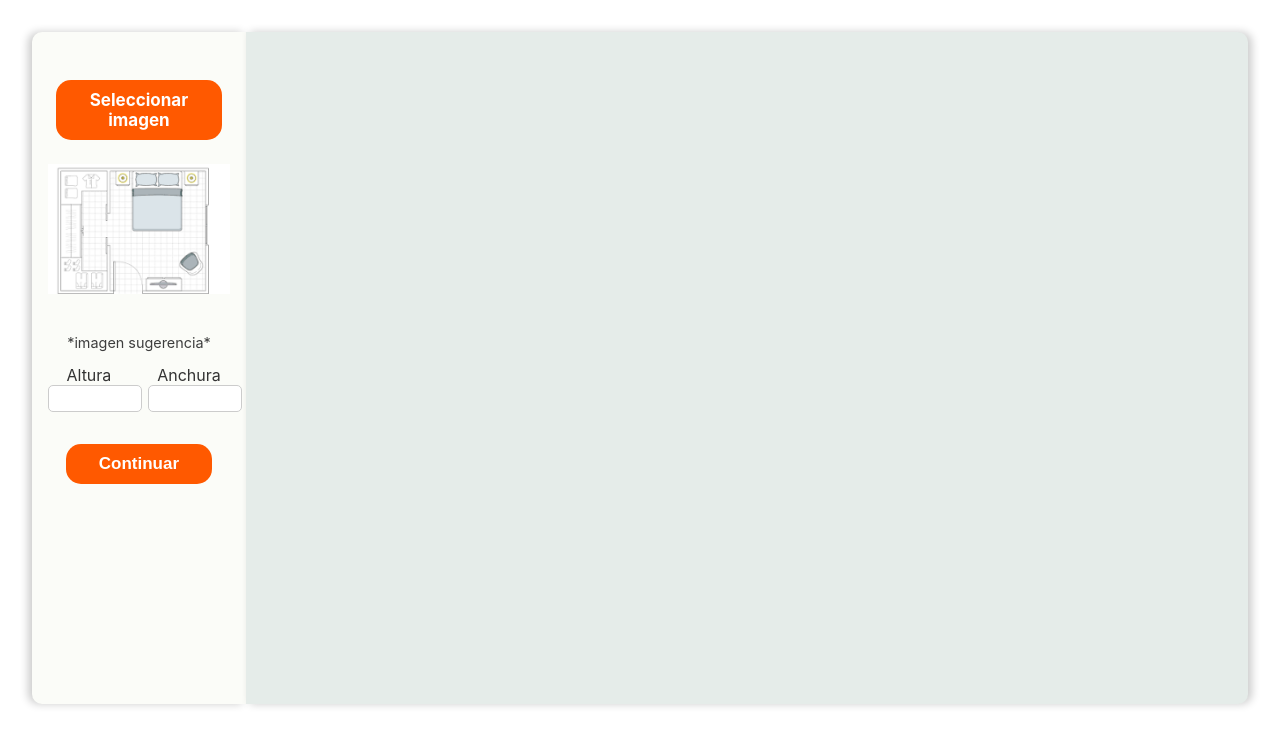
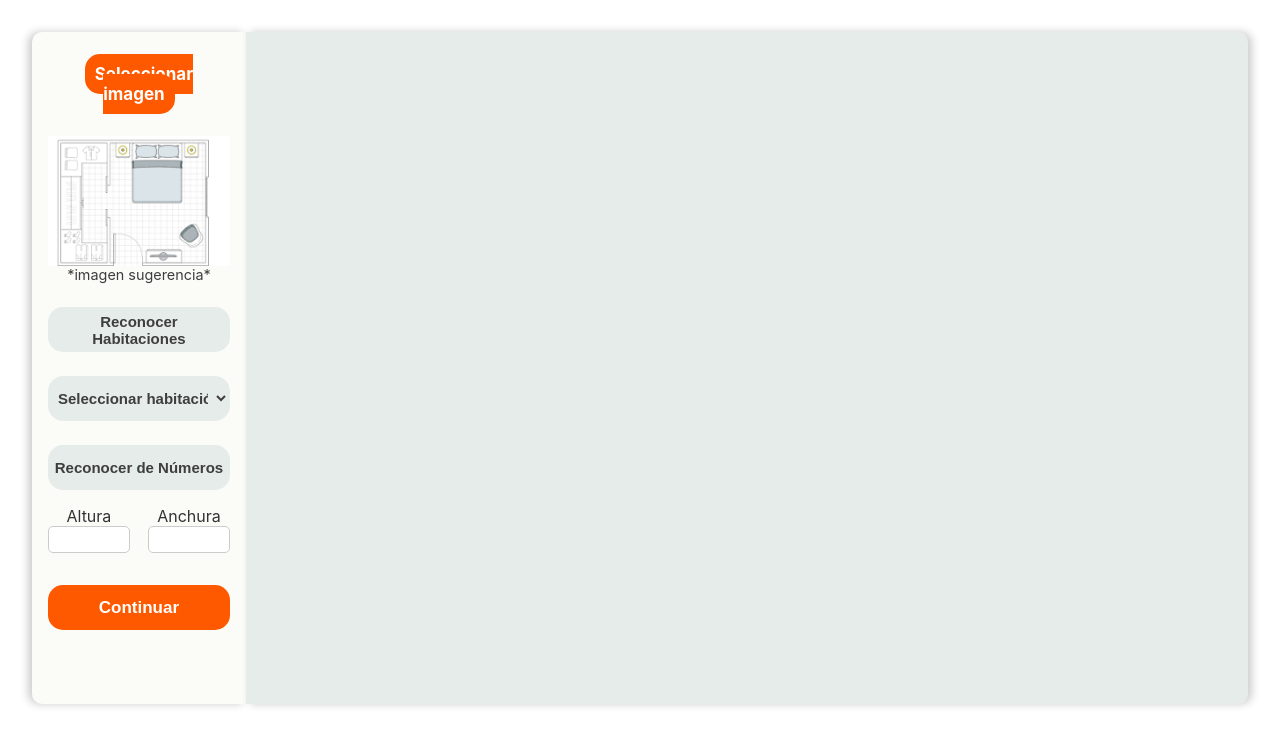
Before and after one commit to FernandoReyesV2/SPCv2, a Django app: page /planos/ in a window 1280 px wide. Shown: the part 56-800 px from the top of the page. Run offline with Django 5.2, Linux system fonts and the light colour scheme; some libraries are stand-ins or nearby versions.

Commit message:
Correccion del funcionamiento, se agrego el reconocimiento de las habitaciones. Se modifico el estilo visual de la vista de planos.

```diff
--- a/Planos/static/css/planos.css
+++ b/Planos/static/css/planos.css
@@ -52,10 +52,11 @@
     align-items: center;
 }
 
+.contenedor-panel form{
+    margin-top: 1rem;
+}
+
 .btn-imagen {
-    margin-top: 2rem;
-    margin-bottom: 1.5rem; /* Más espacio entre el botón y la imagen */
-    width: 80%;
     border-width: 0;
     font-size: 17px;
     padding: 10px; /* Ajusté el padding para mayor altura del botón */
@@ -74,22 +75,85 @@
 
 .ejemplo {
     display: block;
-    margin: 0 auto;
     max-width: 100%; /* Ajusta el ancho máximo al contenedor */
     max-height: 150px; /* Limita la altura máxima de la imagen */
-    margin-bottom: 1.5rem; /* Espacio entre la imagen y el texto de sugerencia */
+    margin-top: 2rem;
 }
 
 .sugerencia {
-    margin-top: 1rem;
     font-size: 0.9rem;
     color: var(--texto);
+    margin: 0;
 }
 
+.select-habitaciones{
+    text-align: center;
+    width: 100%;
+    font-size: 15px;
+    padding: 5px;
+    background-color: var(--gris);
+    border-radius: 15px;
+    border-color: var(--gris);
+    margin-top: 1.5rem;
+    color: #3e3e3e;
+    font-weight: bold;
+    height: 45px;
+}
+
+.select-habitaciones:hover{
+    background-color: var(--blanco-perla); /* Cambia de color al pasar el mouse */
+    box-shadow: 0px 0px 10px rgba(0,0,0,0.2);
+}
+
+.contenedor-inputs {
+    margin-top: 1rem;
+    display: flex; /* Usar flexbox para alinear los grupos de inputs */
+    justify-content: space-between; /* Espacio entre los grupos */
+}
+
+.input-group {
+    display: flex;
+    flex-direction: column; /* Colocar label y input uno encima del otro */
+    width: 45%;
+}
+
+.btn-reconocer{
+    width: 100%;
+    font-size: 15px;
+    padding: 5px;
+    background-color: var(--gris);
+    border-radius: 15px;
+    border-width: 0;
+    color: #3e3e3e;
+    font-weight: bold;
+    height: 45px;
+    margin-top: 1.5rem;
+    text-align: center;
+
+}
+
+.btn-reconocer:hover{
+    background-color: var(--blanco-perla); /* Cambia de color al pasar el mouse */
+    box-shadow: 0px 0px 10px rgba(0,0,0,0.2);
+}
+
+.input-altura {
+    width: 85%; /* Hacer que el input ocupe todo el ancho del grupo */
+    padding: 5px;
+    border: 1px solid #ccc;
+    border-radius: 5px;
+}
+
+.input-anchura {
+    width: 85%; /* Hacer que el input ocupe todo el ancho del grupo */
+    padding: 5px;
+    border: 1px solid #ccc;
+    border-radius: 5px;
+}
 .btn-continuar {
     margin-top: 2rem;
     margin-bottom: 1.5rem; /* Más espacio entre el botón y la imagen */
-    width: 80%;
+    width: 100%;
     border-width: 0;
     font-size: 17px;
     padding: 10px; /* Ajusté el padding para mayor altura del botón */
@@ -99,28 +163,12 @@
     border-color: var(--naranja);
     font-weight: bold;
     cursor: pointer;
+    height: 45px;
 }
 
 .btn-continuar:hover{
     background-color: var(--naranja-oscuro); /* Asegúrate de definir var(--naranja-oscuro) */
     border-color: var(--naranja-oscuro);
-}
-.contenedor-inputs {
-    display: flex; /* Usar flexbox para alinear los grupos de inputs */
-    justify-content: space-between; /* Espacio entre los grupos */
-}
-
-.input-group {
-    display: flex;
-    flex-direction: column; /* Colocar label y input uno encima del otro */
-    width: 45%; /* Ajustar el ancho de cada grupo para que quepan en una línea */
-}
-
-.input-numero {
-    width: 100%; /* Hacer que el input ocupe todo el ancho del grupo */
-    padding: 5px;
-    border: 1px solid #ccc;
-    border-radius: 5px;
 }
 
 .contenedor-plano {
--- a/Planos/static/js/planos.js
+++ b/Planos/static/js/planos.js
@@ -1,3 +1,4 @@
+// Asignar el evento al input de carga de archivos
 document.getElementById('file-upload').addEventListener('change', handleImageUpload);
 
 function handleImageUpload(event) {
@@ -16,28 +17,36 @@
                 return;
             }
 
-            // Aplicar preprocesamiento a la imagen (escala de grises y escalado)
-            applyGrayscaleAndScale(img.src, 2).then(processedImageSrc => {
+            // Mostrar la imagen subida
             const uploadedImage = document.getElementById('uploaded-image');
-                uploadedImage.src = processedImageSrc;
+            uploadedImage.src = img.src;
             uploadedImage.style.display = 'block';
+        };
+    };
 
-                console.log("Inicio de reconocimiento");
+    reader.readAsDataURL(file);
+}
 
+// Función para reconocer números
+function reconocerNumeros() {
+    const fileInput = document.getElementById('file-upload');
+
+    // Asegúrate de que hay un archivo cargado
+    if (fileInput.files.length > 0) {
+        handleImageUpload({ target: { files: [fileInput.files[0]] } });
+
+        // Lógica de reconocimiento de números
+        const processedImageSrc = fileInput.files[0]; // Se debe asegurar que esto apunte a la imagen procesada
         Tesseract.recognize(
             processedImageSrc,
             'eng',
             {
                 logger: info => console.log(info),
-                        tessedit_pageseg_mode: Tesseract.PSM.SINGLE_BLOCK // Cambiar a un modo de página adecuado
+                tessedit_pageseg_mode: Tesseract.PSM.SINGLE_BLOCK
             }
         ).then(({ data: { text } }) => {
             console.log('Texto reconocido:', text);
-                    console.log("Fin de reconocimiento");
-
             const recognizedNumbers = text.match(/\d+/g);
-                    console.log('Números reconocidos:', recognizedNumbers);
-
             if (recognizedNumbers) {
                 document.getElementById('anchura').value = recognizedNumbers[0] || '';
                 document.getElementById('altura').value = recognizedNumbers[1] || '';
@@ -47,41 +56,11 @@
             }
         }).catch(error => {
             console.error('Error al reconocer la imagen:', error);
-                    console.log("Fin de reconocimiento");
         });
-            });
-        };
-    };
-
-    reader.readAsDataURL(file);
+    } else {
+        alert('Por favor, selecciona una imagen primero.');
+    }
 }
 
-// Función para convertir la imagen a escala de grises y escalar
-function applyGrayscaleAndScale(src, scaleFactor) {
-    return new Promise((resolve) => {
-        const canvas = document.createElement('canvas');
-        const context = canvas.getContext('2d');
-        const imgElement = new Image();
-        imgElement.src = src;
-
-        imgElement.onload = function() {
-            // Escalar la imagen
-            canvas.width = imgElement.width * scaleFactor;
-            canvas.height = imgElement.height * scaleFactor;
-            context.drawImage(imgElement, 0, 0, canvas.width, canvas.height);
-            const imageData = context.getImageData(0, 0, canvas.width, canvas.height);
-            const data = imageData.data;
-
-            // Convertir a escala de grises
-            for (let i = 0; i < data.length; i += 4) {
-                const avg = (data[i] + data[i + 1] + data[i + 2]) / 3;
-                data[i] = avg;     // Rojo
-                data[i + 1] = avg; // Verde
-                data[i + 2] = avg; // Azul
-            }
-
-            context.putImageData(imageData, 0, 0);
-            resolve(canvas.toDataURL()); // Devuelve la imagen en escala de grises
-        };
-    });
-}
+// Asignar eventos a los botones
+document.getElementById('reconocer-numeros').addEventListener('click', reconocerNumeros);
--- a/Planos/templates/planos.html
+++ b/Planos/templates/planos.html
@@ -17,22 +17,37 @@
 
 <section class="contenedor-principal">
     <div class="contenedor-panel">
-        <label for="file-upload" class="btn-imagen">Seleccionar imagen</label>
-        <input id="file-upload" type="file" name="image" accept="image/*" onchange="handleImageUpload(event)" style="display: none;">
+        <form method="post" enctype="multipart/form-data">
+            {% csrf_token %}
+            <label for="file-upload" class="btn-imagen"> Seleccionar imagen </label>
+            <input id="file-upload" type="file" name="image" accept="image/*" onchange="handleImageUpload(event)"
+                   style="display: none;">
             <img src="{% static 'images/ejemplo.png' %}" alt="ejemplo" class="ejemplo">
             <p class="sugerencia">*imagen sugerencia*</p>
+            <!-- Botón para detectar habitaciones -->
+            <button type="submit" class="btn-reconocer" id="reconocer-habitaciones">Reconocer Habitaciones</button>
 
+            <!-- SELECCION DE HABITACION -->
+            <select id="habitaciones-select" class="select-habitaciones">
+                <option value="" disabled selected>Seleccionar habitación</option>
+                {% for habitacion in habitaciones_detectadas %}
+                    <option value="{{ habitacion }}">{{ habitacion|title }}</option>
+                {% endfor %}
+            </select>
+            <!-- Botón para ejecutar el reconocimiento de números -->
+            <button type="button" class="btn-reconocer" id="reconocer-numeros">Reconocer de Números</button>
+            <!-- ALTURA  Y ANCHURA -->
             <div class="contenedor-inputs">
                 <div class="input-group">
                     <label for="altura">Altura</label>
-                <input type="number" id="altura" name="altura" class="input-numero"/>
+                    <input type="number" id="altura" name="altura" class="input-altura"/>
                 </div>
                 <div class="input-group">
                     <label for="anchura">Anchura</label>
-                <input type="number" id="anchura" name="anchura" class="input-numero"/>
+                    <input type="number" id="anchura" name="anchura" class="input-anchura"/>
                 </div>
             </div>
-
+        </form>
         <button class="btn-continuar">Continuar</button>
     </div>
     <div class="contenedor-plano">
--- a/Planos/views.py
+++ b/Planos/views.py
@@ -1,9 +1,65 @@
+import cv2
+import os
 from django.shortcuts import render
+from django.http import HttpResponse
+from ultralytics import YOLO
 
 def planos_view(request):
     angulos = request.GET.get('angulos', '')
     lista_angulos = angulos.split(',') if angulos else []
+    habitaciones_detectadas = []
+    contador_habitaciones = {}
 
+    if request.method == 'POST':
+        if 'image' in request.FILES:
+            uploaded_file = request.FILES['image']
+            image_path = os.path.join('Planos/static/images/habitaciones',
+                                      uploaded_file.name)  # Define la ruta donde guardarás la imagen
+
+            # Guardar la imagen subida
+            with open(image_path, 'wb+') as destination:
+                for chunk in uploaded_file.chunks():
+                    destination.write(chunk)
+
+            # Cargar el modelo entrenado
+            model = YOLO(
+                'Planos/static/model/best.pt'
+            )
+
+            # Leer la imagen desde el archivo
+            imagen = cv2.imread(image_path)
+            if imagen is None:
+                return HttpResponse("Error al cargar la imagen", status=400)
+
+            # Realizar la predicción en la imagen
+            results = model.predict(source=imagen, imgsz=640, conf=0.6)
+
+            # Extraer habitaciones detectadas
+            for result in results:
+                for detection in result.boxes.data.numpy():
+                    # Extraer información de la detección
+                    x1, y1, x2, y2, confidence, class_id = detection
+                    class_labels = {
+                        0: "bano",
+                        1: "cocina",
+                        2: "comedor",
+                        3: "dormitorio",
+                        4: "garaje",
+                        5: "oficina",
+                        6: "sala principal",
+                    }
+                    room_label = class_labels.get(int(class_id), "desconocido")
+                    # Contar las habitaciones y numerarlas
+                    if room_label not in contador_habitaciones:
+                        contador_habitaciones[room_label] = 1
+                    else:
+                        contador_habitaciones[room_label] += 1
+
+                    # Crear el nombre de la habitación numerada
+                    habitaciones_detectadas.append(f"{room_label} {contador_habitaciones[room_label]}")
+
+    # Renderizar la plantilla con los ángulos y las habitaciones detectadas
     return render(request, 'planos.html', {
         'angulos': lista_angulos,
+        'habitaciones_detectadas': list(set(habitaciones_detectadas)),  # Evitar duplicados si lo deseas
     })
```
Also changed, not shown: 1 other file. Lines whose indentation alone changed are shown as unchanged.
